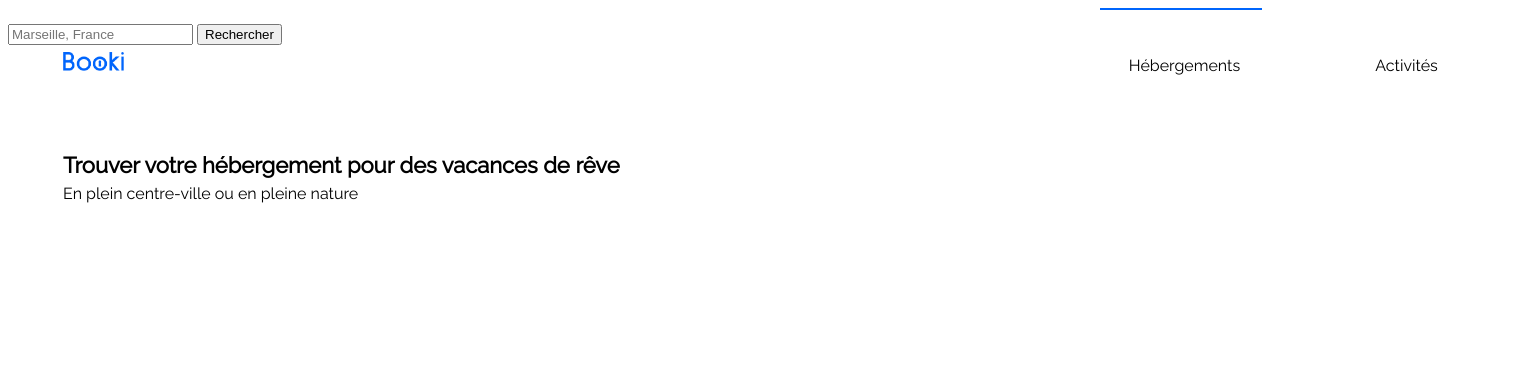
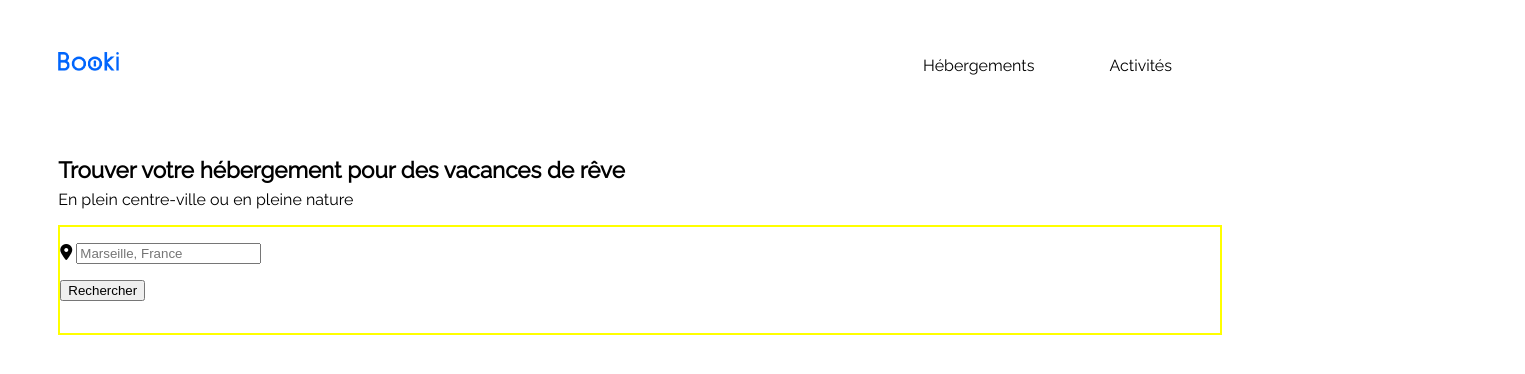
Before and after one commit to MjDev09/Projet-2, a plain HTML site: page index.html in a window 1280 px wide. Shown: the top 374 px of the page, 1525 px wide, since content can reach past the window. Drawn offline with Linux system fonts and the light colour scheme.

Commit message:
header et menu ajout et modification

```diff
--- a/css/style.css
+++ b/css/style.css
@@ -1,124 +1,135 @@
-body {
-    position: relative;
-    width: 1440px;
-    height: 1884px;
-    background: #FFFFFF;
+.font-little-title {        /* Police petit titre */
+    font-family: 'Raleway';
+    font-style: normal;
+    font-weight: 400;
+    font-size: 1em;
+    line-height: 19px;
+    max-width: 162px;
 }
 
-#rectangle {
-    position: absolute;
-    width: 162px;
-    height: 2px;
-    left: 1092px;
-    top: 0px;
-    background: #0065FC;
+.font-little-title:hover {
+    font-weight: 500;
 }
 
-header {
+.essai {
+    font-weight:900;
+}
+
+body {
+    max-width: 1440px;
+    background: #FFFFFF;
+    display: flex;
+    flex-direction: column;
+    padding-left: 3.93%;
+    padding-right: 3.93%;
+}
+
+header {                               /*  header   */
     width: 100%;
-    position: relative;
     display: flex;
-    padding-right: 77px;
+    justify-content: space-between;
 }
 
 .logo{
-    position: absolute;
     width: 61.09px;
     height: 19px;
-    left: 0px;
-    top: 0px;
     margin-top: 44px;
-    margin-left: 55px;
 }
 
-nav {
-    position: absolute;
+#menu {                               /*    Menu   */
     width: 381px;
-    height: 19px;
-    left: 982px;
-    top: 48px;
+    height: 67px;
+    white-space: nowrap;
+    list-style-type: none;
+    display: flex;
+    justify-content:right;
+}
+
+.menu-element {
+    text-decoration: none;
+    width: 162px;
+    height: 65px;
+    display: inline-block;
+    border-top: 2px #FFFFFF solid;
+    box-sizing: border-box;
+}
+
+.menu-element:link {
+    color: black;
+}
+
+.menu-element:visited {
+    color: black;
+}
+
+.menu-element:hover {
+    color: #0065FC;
+    border-top: 2px #0065FC solid;
+}
+
+.menu-element-1 {
+    text-align: center;
+    margin-top: 46px;
 }
 
 
-ul {
+
+
+main {                                    /* Main   */
     display: flex;
-    list-style-type: none;
+    flex-direction: column;
+    width: 100%;
+    margin-top: 63px;
 }
 
-a {
-    text-decoration: none;
+#introduction {
+    width: 100%;
+    display: flex;
+    flex-direction: column;
 }
 
-a:link {
-    color: black;
+#title1 {
+    max-width: 575px;
+    font-family: 'Raleway';
+    font-style: normal;
+    font-weight: 700;
+    font-size: 1.4em;
+    color: #000000;
+    margin-bottom: 0px;
 }
 
-a:visited {
-    color: black;
+.subtitle {
+    max-width: 296px;
+    color: #000000;
+    margin-top: 8px;
+    line-height: 18.78px;
 }
 
-a:hover {
-    color: #0065FC;
+#search {
+    display: flex;
+    flex-direction: row;
+
+    border: 2px yellow solid;
 }
 
-#nav_element_1 {
-    width: 113px;
-    height: 19px;
-    left: 138px;
-    position: absolute;
-    left: 36.22%;
-    right: 34.12%;
-    top: 0%;
-    bottom: 0%;
+#box_search_holidays {
+    width: 332px;
+    height: 49px;
+}
+
+#search_holidays {
     font-family: 'Raleway';
     font-style: normal;
-    font-weight: 500;
-    font-size: 16px;
-    line-height: 19px;
+    font-weight: 700;
+    font-size: 18px;
+    line-height: 21px;
     text-align: center;
 }
 
-#nav_element_2 {
-    width: 63px;
-    height: 19px;
-    margin-left: 67px;
-    position: absolute;
-    left: 83.46%;
-    right: 0%;
-    top: 0%;
-    bottom: 0%;
-    font-family: 'Raleway';
-    font-style: normal;
-    font-weight: 400;
-    font-size: 16px;
-    line-height: 19px;
-    text-align: center;
+#box_button_search {
+
 }
 
-h1 {
-    position: absolute;
-    width: 575px;
-    height: 26px;
-    left: 55px;
-    top: 126px;
-    font-family: 'Raleway';
-    font-style: normal;
-    font-weight: 700;
-    font-size: 22px;
-    line-height: 26px;
-    color: #000000;
+#button_search {
+
 }
-
-.sous_titre {
-    position: absolute;
-    width: 296px;
-    height: 19px;
-    left: 55px;
-    top: 160px;
-    font-family: 'Raleway';
-    font-style: normal;
-    font-weight: 400;
-    font-size: 16px;
-    line-height: 19px;
-    color: #000000;
-}
--- a/index.html
+++ b/index.html
@@ -13,29 +13,31 @@
         <link rel="stylesheet" href="https://kit.fontawesome.com/3d2216f897.css" crossorigin="anonymous">
     </head>
     <body>
-        <div id="rectangle"></div>
         <header>
-        <img src="images/logo/Booki.png" alt="logo" class="logo"/>
-        <nav>
-            <ul>
-                <li id="nav_element_1"><a href="#hebergement_marseille">Hébergements</a></li>
-                <li id="nav_element_2"><a href="#activite">Activités</a></li>
-            </ul>
-        </nav>
+            <img src="images/logo/Booki.png" alt="logo" class="logo"/>
+            <nav id="menu">
+
+                <a class="menu-element" href="#accommodation-marseille"><h2 class="menu-element-1 font-little-title">Hébergements</h2></a>
+                <a class="menu-element" href="#activity"><h2 class="menu-element-1 font-little-title">Activités</h2></a>
+
+            </nav>
        </header>
 
        <main>
-            <section>   <!-- section 1 title -->
-            <h1>Trouver votre hébergement pour des vacances de rêve</h1>
-            <p class="sous_titre">En plein centre-ville ou en pleine nature</p>
+            <section id="introduction">   <!-- section 1 title -->
+            <h1 id="title1">Trouver votre hébergement pour des vacances de rêve</h1>
+            <p class="font-little-title subtitle">En plein centre-ville ou en pleine nature</p>
             </section>
 
-            <section>   <!-- section 2 search-->
+            <section id="search">   <!-- section 2 search-->
                     <!-- rajouter balise img ou div avant le formulaire + faire css input -->
                     <form method="get" action="">
-                        <p>
-                            <input type="search" name="search_holidays" id="search_holidays" placeholder="Marseille, France">
-                            <input type="submit" value="Rechercher" id="button_search">
+                        <p id="box-search-holidays">
+                            <i class="fa-solid fa-location-dot"></i>
+                            <input type="search" name="search-holidays" id="search-holidays" placeholder="Marseille, France">
+                        </p>
+                        <p id="box-button-search">
+                            <input type="submit" value="Rechercher" id="button-search">
                         </p>
                     </form>
             </section>
```
